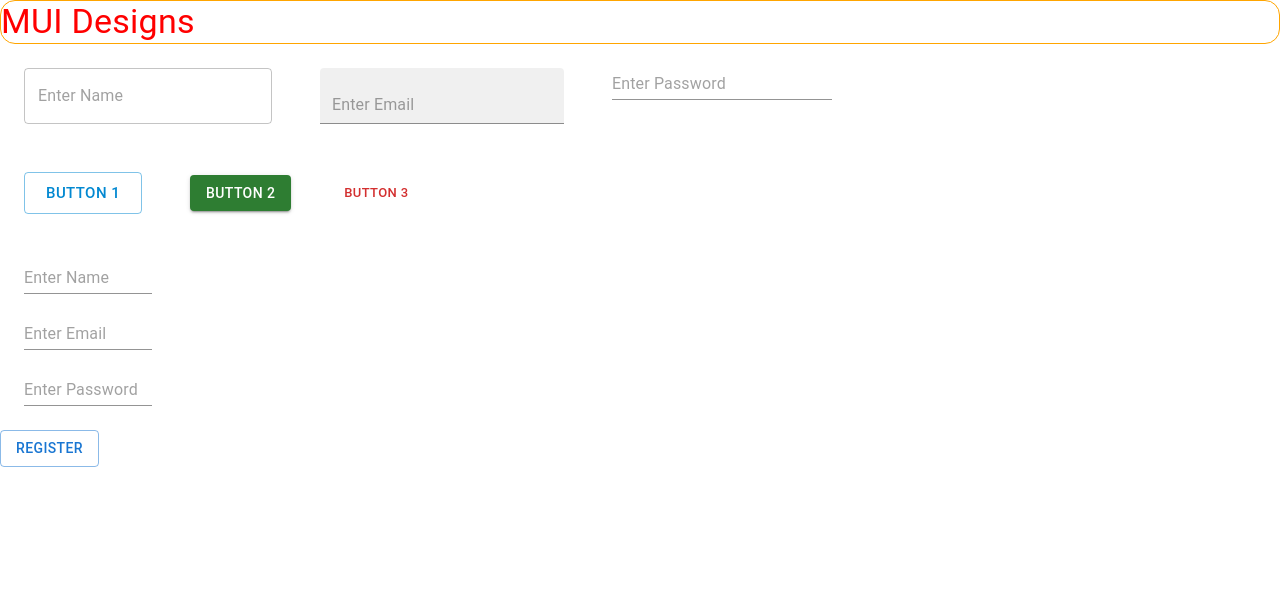
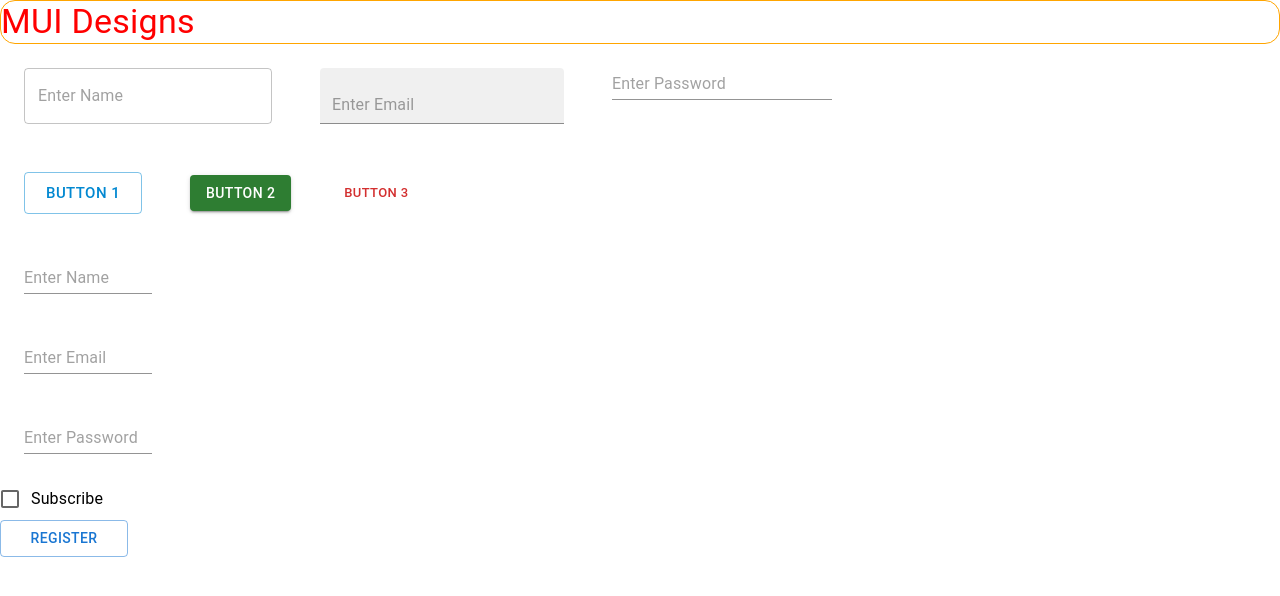
Before and after one commit to malikahsan13/material-ui-components, a React (Create React App) app: page / in a window 1280 px wide. Shown: the top 596 px of the page. Built offline with nearby package versions, Linux system fonts and the light colour scheme.

Commit message:
added subscribe checkbox

```diff
--- a/src/components/RegisterForm.js
+++ b/src/components/RegisterForm.js
@@ -1,11 +1,12 @@
-import { Button, TextField } from '@mui/material'
+import { Button, TextField, FormGroup, FormControlLabel, Checkbox } from '@mui/material'
 import React, {useState} from 'react'
 
 const RegisterForm = () => {
   const [formInputs, setFormInputs] = useState({
     name: "",
     email: "",
-    password: ""
+    password: "",
+    subscribe: false
   });
 
   const handleChange = (e) => {
@@ -20,11 +21,14 @@ const RegisterForm = () => {
   }
   return (
     <div>
-      <form onSubmit={registerUser}>
-        <TextField value={formInputs.name} name="name" onChange={handleChange} sx={{margin:3, display:'flex', width:"10%"}} placeholder="Enter Name" variant='standard' type={"text"} />
-        <TextField valeue={formInputs.email} name="email" onChange={handleChange} sx={{margin:3, display:'flex', width:"10%"}} placeholder="Enter Email" variant='standard' type={"email"} />
-        <TextField value={formInputs.password} name="password" onChange={handleChange} sx={{margin:3, display:'flex', width:"10%"}} placeholder="Enter Password" variant='standard' type={"password"} />
-        <Button variant='outlined' type='submit'>Register</Button>
+      <form style={{display:'flex', flexDirection:"column"}} onSubmit={registerUser}>
+        <TextField value={formInputs.name} name="name" onChange={handleChange} sx={{margin:3, width:"10%"}} placeholder="Enter Name" variant='standard' type={"text"} />
+        <TextField valeue={formInputs.email} name="email" onChange={handleChange} sx={{margin:3, width:"10%"}} placeholder="Enter Email" variant='standard' type={"email"} />
+        <TextField value={formInputs.password} name="password" onChange={handleChange} sx={{margin:3, width:"10%"}} placeholder="Enter Password" variant='standard' type={"password"} />
+        <FormGroup>
+            <FormControlLabel control={<Checkbox />} name="subscribe" label="Subscribe" onChange={()=>setFormInputs((prevValue)=>({...prevValue,subscribe: !formInputs.subscribe}))} />
+        </FormGroup>
+        <Button size="medium" sx={{width:"10%"}} variant='outlined' type='submit'>Register</Button>
       </form>
     </div>
   )
--- a/src/components/Test.js
+++ b/src/components/Test.js
@@ -1,5 +1,5 @@
 import React, { useState } from 'react'
-import { Button, TextField, Typography } from '@mui/material'
+import { Button, Checkbox, FormControlLabel, FormGroup, TextField, Typography } from '@mui/material'
 
 const Test = () => {
   const [name, setName] = useState("")
```
